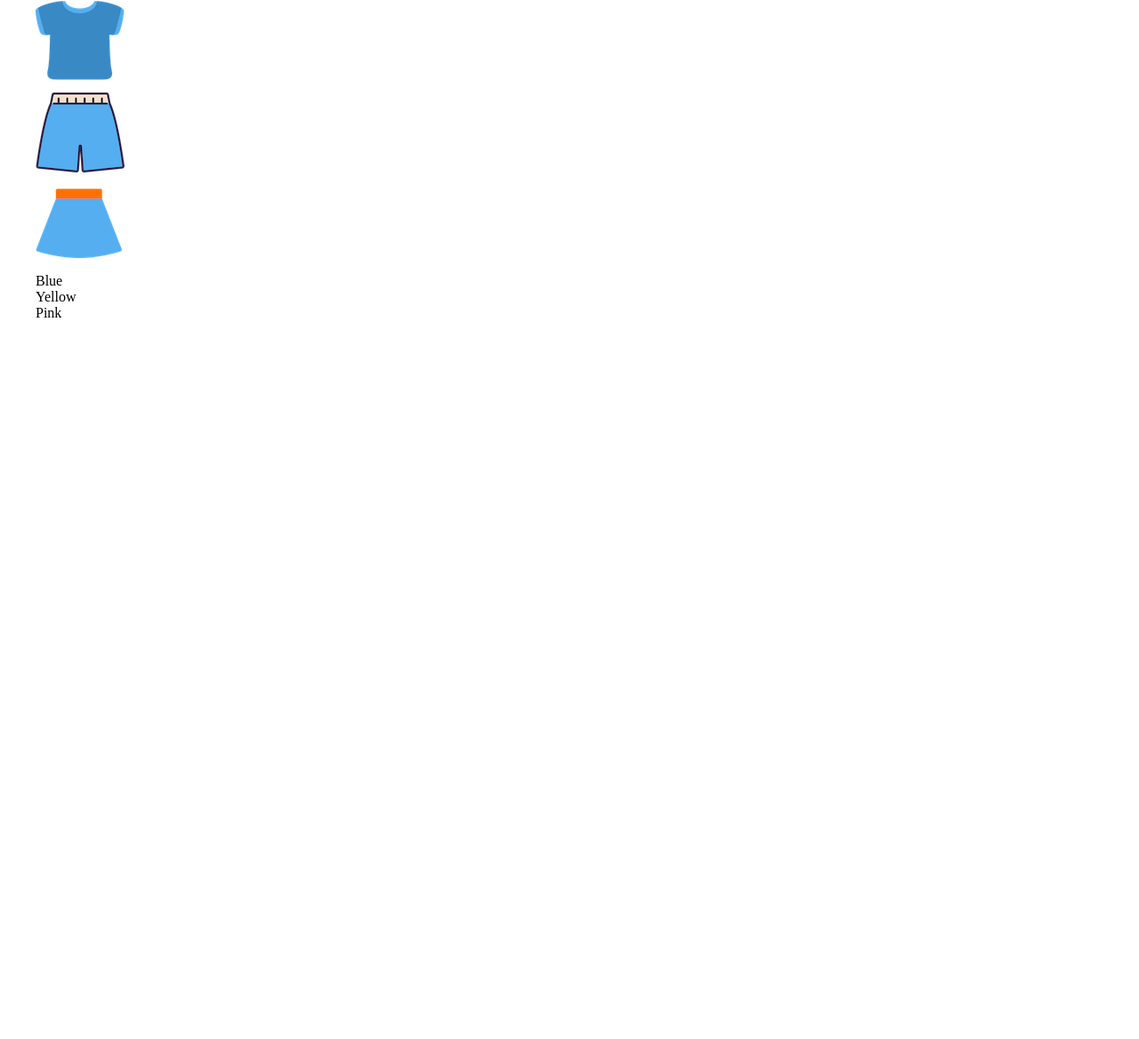
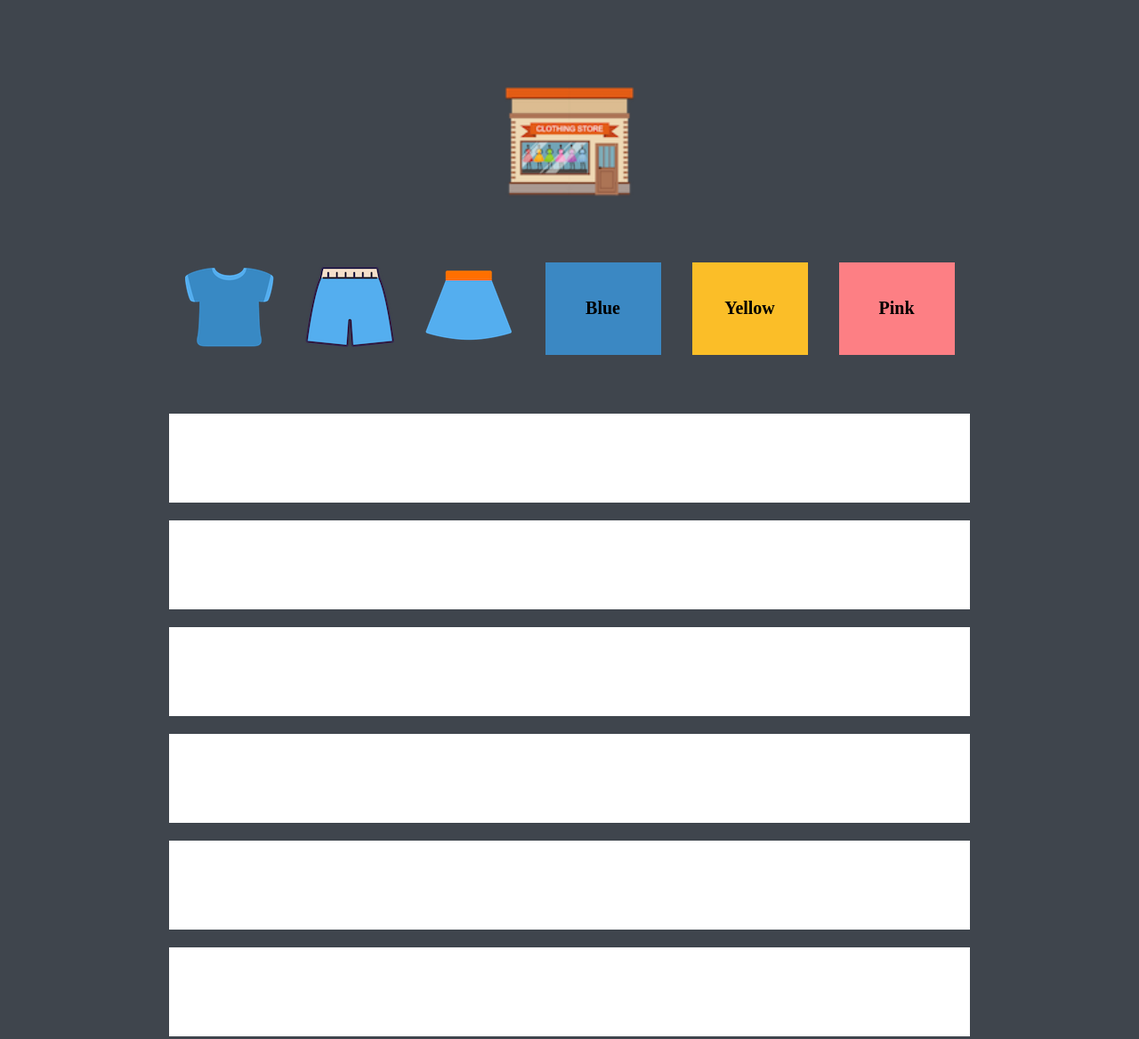
Before and after one commit to yangddoddi/shopping-game, a plain HTML site: page index.html in a window 1280 px wide. Shown: the part 109-1277 px from the top of the page at 89% size. Before the commit the page ends 800 px from the top, so only its background shows below. Drawn offline with Linux system fonts and the light colour scheme.

Commit message:
HTML,CSS_complete

```diff
--- a/index.html
+++ b/index.html
@@ -29,7 +29,18 @@
       <li class="buttonList__btn color" data-color="yellow">Yellow</li>
       <li class="buttonList__btn color" data-color="pink">Pink</li>
     </ul>
-    <div class="clothesList"></div>
+    <ul class="clothesList">
+      <li class="clothesList_item"></li>
+      <li class="clothesList_item"></li>
+      <li class="clothesList_item"></li>
+      <li class="clothesList_item"></li>
+      <li class="clothesList_item"></li>
+      <li class="clothesList_item"></li>
+      <li class="clothesList_item"></li>
+      <li class="clothesList_item"></li>
+      <li class="clothesList_item"></li>
+      <li class="clothesList_item"></li>
+    </ul>
   </div>
 </body>
 
--- a/style.css
+++ b/style.css
@@ -8,11 +8,85 @@
   --color-light-grey: #dfdfdf;
 }
 
+body {
+  margin: 0px;
+  background-color: var(--color-black);
+}
+
 * {
   box-sizing: border-box;
-  margin: 0px;
+  -webkit-font-smoothing: antialiased;
+  -ms-overflow-style: none; /* IE and Edge */
+  scrollbar-width: none; /* Firefox */
+}
+
+::-webkit-scrollbar {
+  display: none; /* Chrome, Safari, Opera*/
 }
 
 li {
   list-style: none;
 }
+
+.container {
+  margin: auto;
+  width: 60%;
+  min-width: 900px;
+  height: 100%;
+  display: flex;
+  flex-direction: column;
+  align-items: center;
+  background-color: var(--color-black);
+  padding-top: 200px;
+}
+
+.logo img {
+  width: 150px;
+}
+
+.buttonList {
+  display: flex;
+  justify-content: space-around;
+  width: 100%;
+  margin: 50px 0px;
+  padding: 0px;
+}
+
+.buttonList__btn.color {
+  width: 130px;
+  padding-top: 40px;
+  text-align: center;
+  font-weight: bold;
+  font-size: 20px;
+}
+
+.buttonList__btn.color:nth-child(4) {
+  background-color: var(--color-blue);
+}
+
+.buttonList__btn.color:nth-child(5) {
+  background-color: var(--color-yellow);
+}
+
+.buttonList__btn.color:nth-child(6) {
+  background-color: var(--color-pink);
+}
+
+.clothesList {
+  width: 100%;
+  height: 700px;
+  overflow-y: scroll;
+  padding: 0px;
+  margin-bottom: 200px;
+}
+
+.clothesList_item:first-child {
+  margin-top: 0px;
+}
+
+.clothesList_item {
+  width: 100%;
+  height: 100px;
+  margin: 20px 0px;
+  background-color: var(--color-white);
+}
```
